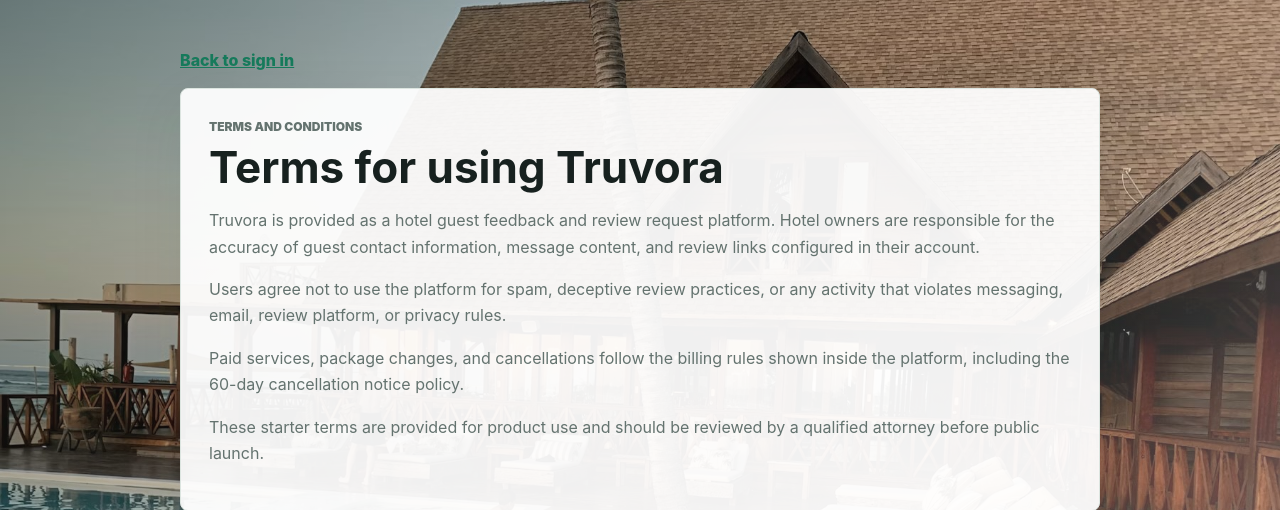
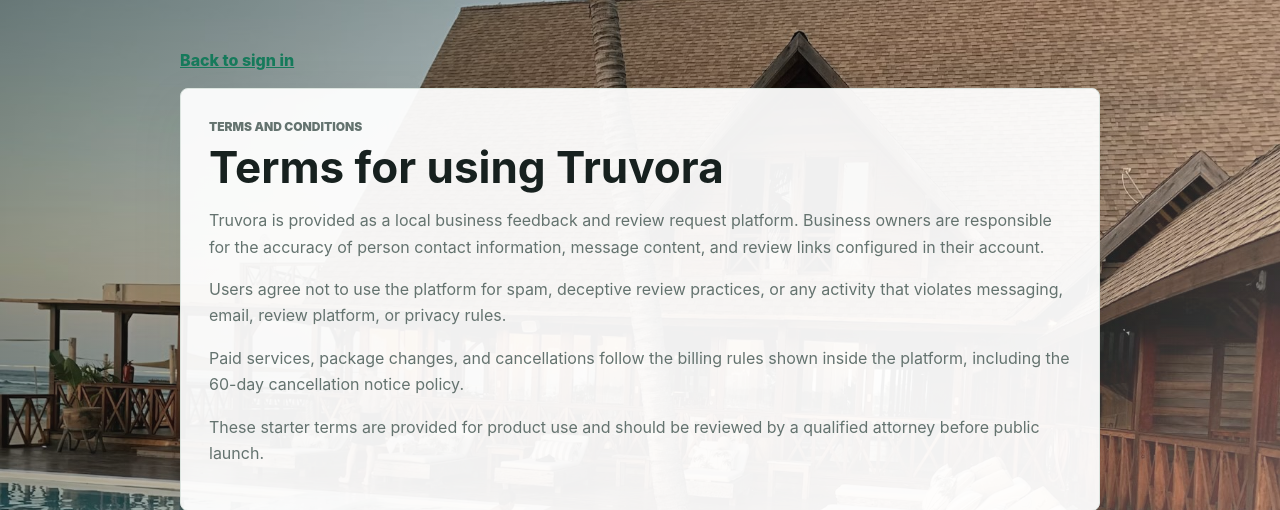
Before and after one commit to Jaykrishna505/Truvora, a FastAPI app: page /terms in a window 1280 px wide. Shown: the top 510 px of the page. Run offline with FastAPI, Linux system fonts and the light colour scheme.

Commit message:
Update terms.html
v0.1.16

```diff
--- a/app/templates/terms.html
+++ b/app/templates/terms.html
@@ -4,7 +4,7 @@
     <meta charset="utf-8" />
     <meta name="viewport" content="width=device-width, initial-scale=1" />
     <title>Terms and Conditions | Truvora</title>
-    <link rel="stylesheet" href="/static/styles.css?v=0.1.14" />
+    <link rel="stylesheet" href="/static/styles.css?v=0.1.16" />
   </head>
   <body class="auth-page">
     <main class="public-page">
@@ -12,7 +12,7 @@
       <section class="public-card">
         <p class="eyebrow">Terms and Conditions</p>
         <h1>Terms for using Truvora</h1>
-        <p>Truvora is provided as a hotel guest feedback and review request platform. Hotel owners are responsible for the accuracy of guest contact information, message content, and review links configured in their account.</p>
+        <p>Truvora is provided as a local business feedback and review request platform. Business owners are responsible for the accuracy of person contact information, message content, and review links configured in their account.</p>
         <p>Users agree not to use the platform for spam, deceptive review practices, or any activity that violates messaging, email, review platform, or privacy rules.</p>
         <p>Paid services, package changes, and cancellations follow the billing rules shown inside the platform, including the 60-day cancellation notice policy.</p>
         <p>These starter terms are provided for product use and should be reviewed by a qualified attorney before public launch.</p>
```
